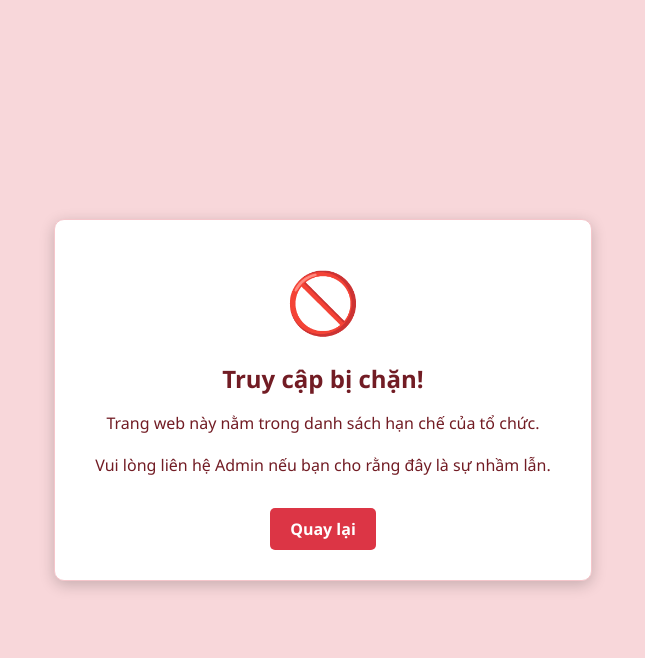
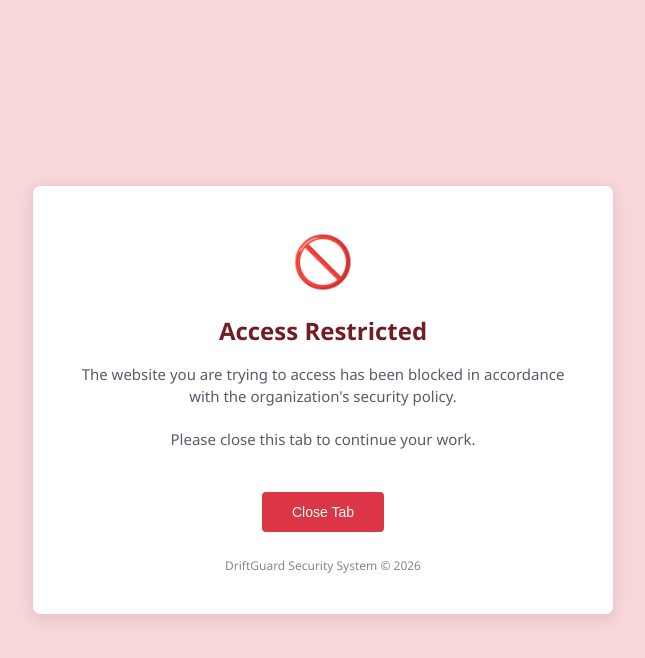
Before and after one commit to ToAnhKhoa/drift-fix, a Flask app: page /blocked_warning in a window 1280 px wide. Shown: the top 658 px of the page, without its empty margins (317-962 px from the left). Run offline with Flask 3, Linux system fonts and the light colour scheme.

Commit message:
add blocked page

```diff
--- a/server/server.py
+++ b/server/server.py
@@ -6,28 +6,28 @@ from datetime import datetime
 app = Flask(__name__)
 
 # ==========================================
-# CẤU HÌNH (CONFIGURATION)
+# CONFIGURATION
 # ==========================================
 API_SECRET_KEY = "prethesis"
-device_inventory = {} # Lưu trữ tạm thời trạng thái các máy (RAM)
+device_inventory = {}  # In-memory storage for device status
 
-# Đường dẫn tuyệt đối (Giúp tránh lỗi khi chạy từ thư mục khác)
+# Absolute paths to ensure stability across environments
 BASE_DIR = os.path.dirname(os.path.abspath(__file__))
 POLICY_DIR = os.path.join(BASE_DIR, 'policies')
 POLICY_FILE = os.path.join(POLICY_DIR, 'policy.json')
 LOG_DIR = os.path.join(BASE_DIR, 'logs')
 
-# 1. Tạo thư mục Logs nếu chưa có
+# 1. Initialize Log Directory
 if not os.path.exists(LOG_DIR):
     os.makedirs(LOG_DIR)
 
-# 2. Tạo thư mục Policies nếu chưa có
+# 2. Initialize Policy Directory
 if not os.path.exists(POLICY_DIR):
     os.makedirs(POLICY_DIR)
 
-# 3. Tạo file policy.json mặc định nếu chưa có (Tránh lỗi crash server)
+# 3. Create Default Policy if missing (Fail-safe)
 if not os.path.exists(POLICY_FILE):
-    print("[INIT] Policy file not found. Creating default...")
+    print("[INIT] Policy file not found. Creating default configuration...")
     default_policy = {
         "windows": {
             "blocked_sites": [],
@@ -43,11 +43,11 @@ if not os.path.exists(POLICY_FILE):
         json.dump(default_policy, f, indent=4)
 
 # ==========================================
-# HÀM HỖ TRỢ (HELPER FUNCTIONS)
+# HELPER FUNCTIONS
 # ==========================================
 
 def save_log_to_file(hostname, data):
-    """Ghi log báo cáo từ Agent vào file"""
+    """Persist agent reports to disk."""
     log_file = os.path.join(LOG_DIR, 'agent_history.log')
     timestamp = datetime.now().strftime("%Y-%m-%d %H:%M:%S")
 
@@ -57,53 +57,52 @@ def save_log_to_file(hostname, data):
         with open(log_file, 'a', encoding='utf-8') as f:
             f.write(log_entry)
     except Exception as e:
-        print(f"[ERROR] Could not write to log file: {e}")
+        print(f"[ERROR] Failed to write log: {e}")
 
 def check_auth(req):
-    """Kiểm tra Key bảo mật"""
+    """Validate API Key."""
     return req.headers.get('X-Api-Key') == API_SECRET_KEY
 
 # ==========================================
-# API ENDPOINTS (CHO AGENT & DASHBOARD)
+# API ENDPOINTS
 # ==========================================
 
 @app.route('/')
 def home():
-    """Giao diện chính (Dashboard)"""
+    """Dashboard Home."""
     return render_template('index.html')
 
 @app.route('/blocked_warning')
 def blocked_page():
-    """Trang cảnh báo khi người dùng truy cập web cấm"""
+    """Render the Access Denied page."""
     return render_template('blocked.html')
 
-# Chặn tất cả các trang 404 để hiển thị cảnh báo (Hỗ trợ chuyển hướng DNS)
+# Catch-all 404 handler to redirect blocked DNS requests to warning page
 @app.errorhandler(404)
 def page_not_found(e):
     return render_template('blocked.html'), 404
 
 @app.route('/api/policy', methods=['GET'])
 def get_policy():
-    """Agent gọi vào đây để lấy Policy về thực thi"""
+    """Endpoint for Agents to fetch the latest policy."""
     try:
         with open(POLICY_FILE, 'r') as f:
             policy_data = json.load(f)
             return jsonify(policy_data)
     except Exception as e:
-        # Trả về lỗi JSON để Agent biết đường xử lý
-        return jsonify({"error": "Cannot read policy file", "details": str(e)}), 500
+        return jsonify({"error": "Failed to read policy file", "details": str(e)}), 500
 
 @app.route('/api/report', methods=['POST'])
 def receive_report():
-    """Nhận báo cáo từ Agent"""
+    """Endpoint to receive status reports from Agents."""
     if not check_auth(request):
-        return jsonify({"error": "Unauthorized"}), 401
+        return jsonify({"error": "Unauthorized Access"}), 401
 
     data = request.json
     hostname = data.get('hostname')
     status = data.get('status')
 
-    # Cập nhật Inventory (RAM)
+    # Update In-Memory Inventory
     device_inventory[hostname] = {
         "ip": request.remote_addr,
         "status": status,
@@ -118,26 +117,26 @@ def receive_report():
         "disk": data.get('disk', 0)
     }
 
-    # Ghi log ra file (HDD)
+    # Save to Disk Log
     save_log_to_file(hostname, data)
 
-    # In ra màn hình console Server để bạn dễ debug
-    print(f"\n[REPORT] From {hostname} | Status: {status} | Msg: {data.get('message')}")
+    # Server Console Output
+    print(f"\n[REPORT] From: {hostname} | Status: {status} | Msg: {data.get('message')}")
 
-    return jsonify({"message": "Report received", "server_time": str(datetime.now())}), 200
+    return jsonify({"message": "Report acknowledged", "server_time": str(datetime.now())}), 200
 
 @app.route('/api/inventory', methods=['GET'])
 def get_inventory():
-    """API cho Dashboard AJAX lấy danh sách máy"""
+    """API for Dashboard to fetch live device list."""
     return jsonify(device_inventory)
 
 # ==========================================
-# ADMIN PORTAL (GIAO DIỆN QUẢN TRỊ)
+# ADMIN PORTAL
 # ==========================================
 
 @app.route('/admin')
 def admin_page():
-    """Hiển thị trang Admin để chỉnh sửa Policy"""
+    """Render Admin Panel."""
     try:
         with open(POLICY_FILE, 'r') as f:
             policy = json.load(f)
@@ -147,42 +146,38 @@ def admin_page():
 
 @app.route('/admin/save', methods=['POST'])
 def save_policy():
-    """Xử lý khi bấm nút SAVE trên trang Admin"""
+    """Handle Policy Updates from Admin Panel."""
 
-    # 1. Xử lý danh sách Web bị chặn (Chuyển từ chuỗi JSON sang List Python)
+    # 1. Parse Blocked Sites List
     blocked_sites_raw = request.form.get('blocked_sites_json')
     try:
         blocked_list = json.loads(blocked_sites_raw) if blocked_sites_raw else []
     except:
         blocked_list = []
 
-    # 2. Tạo cấu trúc Policy mới
+    # 2. Construct New Policy Object
     new_policy = {
         "windows": {
-            # Lưu ý: Code này dùng service_name (đơn) theo yêu cầu của bạn.
-            # Nếu Agent dùng restricted_services (list), bạn cần sửa lại HTML và Server.
             "service_name": request.form.get('win_service'),
             "desired_state": request.form.get('win_state'),
             "firewall": request.form.get('win_firewall'),
-            "blocked_sites": blocked_list  # Đây là phần quan trọng để chặn web
+            "blocked_sites": blocked_list
         },
         "linux": {
             "prohibited_file": request.form.get('linux_file')
         }
     }
 
-    # 3. Ghi đè vào file policy.json
+    # 3. Save to Disk
     try:
         with open(POLICY_FILE, 'w') as f:
             json.dump(new_policy, f, indent=4)
 
-        print(f"[ADMIN] Policy updated! Blocked sites count: {len(blocked_list)}")
-        # Load lại trang Admin với dữ liệu mới
+        print(f"[ADMIN] Policy updated successfully. Blocked sites count: {len(blocked_list)}")
         return render_template('admin.html', policy=new_policy)
     except Exception as e:
         return f"Error saving policy: {e}"
 
 if __name__ == '__main__':
-    # Host '0.0.0.0' để máy khác trong mạng (máy ảo) có thể kết nối được
-    print(f"[*] Master Server Online on Port 5000...")
+    print(f"[*] Master Server initialized on Port 5000...")
     app.run(host='0.0.0.0', port=5000, debug=True)
--- a/server/templates/blocked.html
+++ b/server/templates/blocked.html
@@ -1,9 +1,9 @@
 <!DOCTYPE html>
-<html lang="vi">
+<html lang="en">
 <head>
     <meta charset="UTF-8">
     <meta name="viewport" content="width=device-width, initial-scale=1.0">
-    <title>Truy cập bị từ chối</title>
+    <title>Access Denied</title>
     <style>
         body {
             font-family: 'Segoe UI', Tahoma, Geneva, Verdana, sans-serif;
@@ -19,35 +19,72 @@
         .container {
             background: white;
             padding: 40px;
-            border-radius: 10px;
-            box-shadow: 0 4px 15px rgba(0,0,0,0.2);
+            border-radius: 8px;
+            box-shadow: 0 4px 15px rgba(0,0,0,0.1);
             border: 1px solid #f5c6cb;
             max-width: 500px;
+            width: 90%;
         }
-        h1 { margin-top: 0; font-size: 24px; }
-        p { font-size: 16px; margin-bottom: 20px; }
-        .icon { font-size: 60px; margin-bottom: 20px; }
+        h1 { margin-top: 0; font-size: 24px; font-weight: 600; }
+        p { font-size: 15px; margin-bottom: 20px; line-height: 1.5; color: #5a5c69; }
+        .icon { font-size: 50px; margin-bottom: 20px; }
+
+        /* Updated Button Style */
         .btn {
             background-color: #dc3545;
             color: white;
             border: none;
-            padding: 10px 20px;
-            border-radius: 5px;
+            padding: 12px 30px;
+            border-radius: 4px;
             cursor: pointer;
             text-decoration: none;
-            font-weight: bold;
+            font-weight: 500;
+            font-size: 14px;
+            transition: background-color 0.2s;
+            display: inline-block;
         }
         .btn:hover { background-color: #c82333; }
+
+        .footer { margin-top: 25px; font-size: 12px; color: #888; }
     </style>
 </head>
 <body>
     <div class="container">
         <div class="icon">🚫</div>
-        <h1>Truy cập bị chặn!</h1>
-        <p>Trang web này nằm trong danh sách hạn chế của tổ chức.</p>
-        <p>Vui lòng liên hệ Admin nếu bạn cho rằng đây là sự nhầm lẫn.</p>
+        <h1>Access Restricted</h1>
+        <p>
+            The website you are trying to access has been blocked in accordance with the organization's security policy.
+        </p>
+        <p>
+            Please close this tab to continue your work.
+        </p>
         <br>
-        <a href="javascript:history.back()" class="btn">Quay lại</a>
+
+        <button onclick="attemptClose()" class="btn">Close Tab</button>
+
+        <div class="footer">DriftGuard Security System &copy; 2026</div>
     </div>
+
+    <script>
+        /**
+         * Function to attempt closing the browser tab.
+         * Browsers block window.close() for tabs not opened by script.
+         * We use a fallback strategy to redirect to a blank page if close fails.
+         */
+        function attemptClose() {
+            // 1. Try standard close (May be blocked)
+            window.close();
+
+            // 2. Try tricking the browser (Works in some older Chrome versions)
+            window.open('', '_self', '');
+            window.close();
+
+            // 3. Fallback: If browser refuses to close, redirect to a safe blank page.
+            // This effectively "clears" the blocked content.
+            setTimeout(function() {
+                window.location.href = "about:blank";
+            }, 100);
+        }
+    </script>
 </body>
 </html>
```
